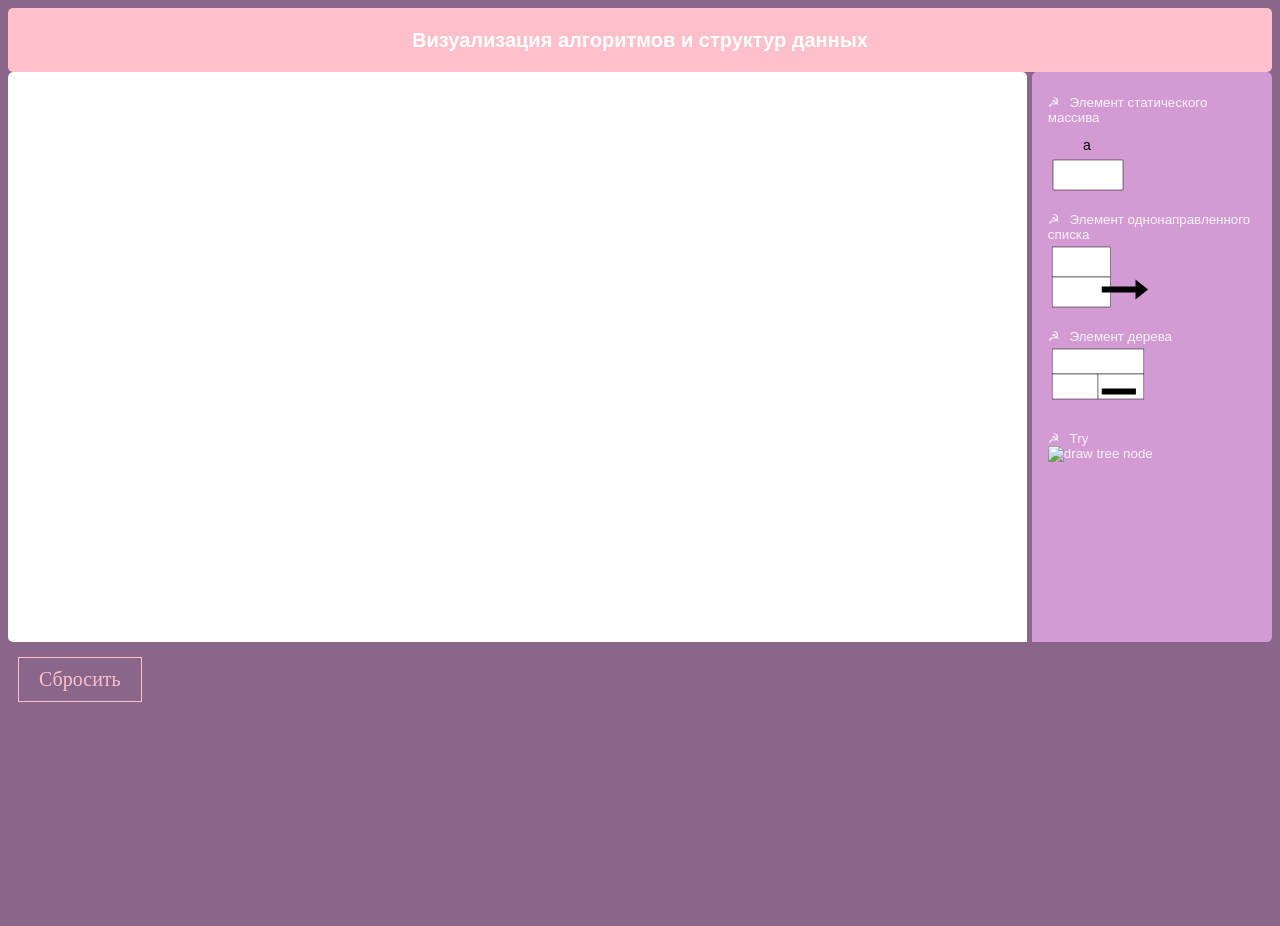
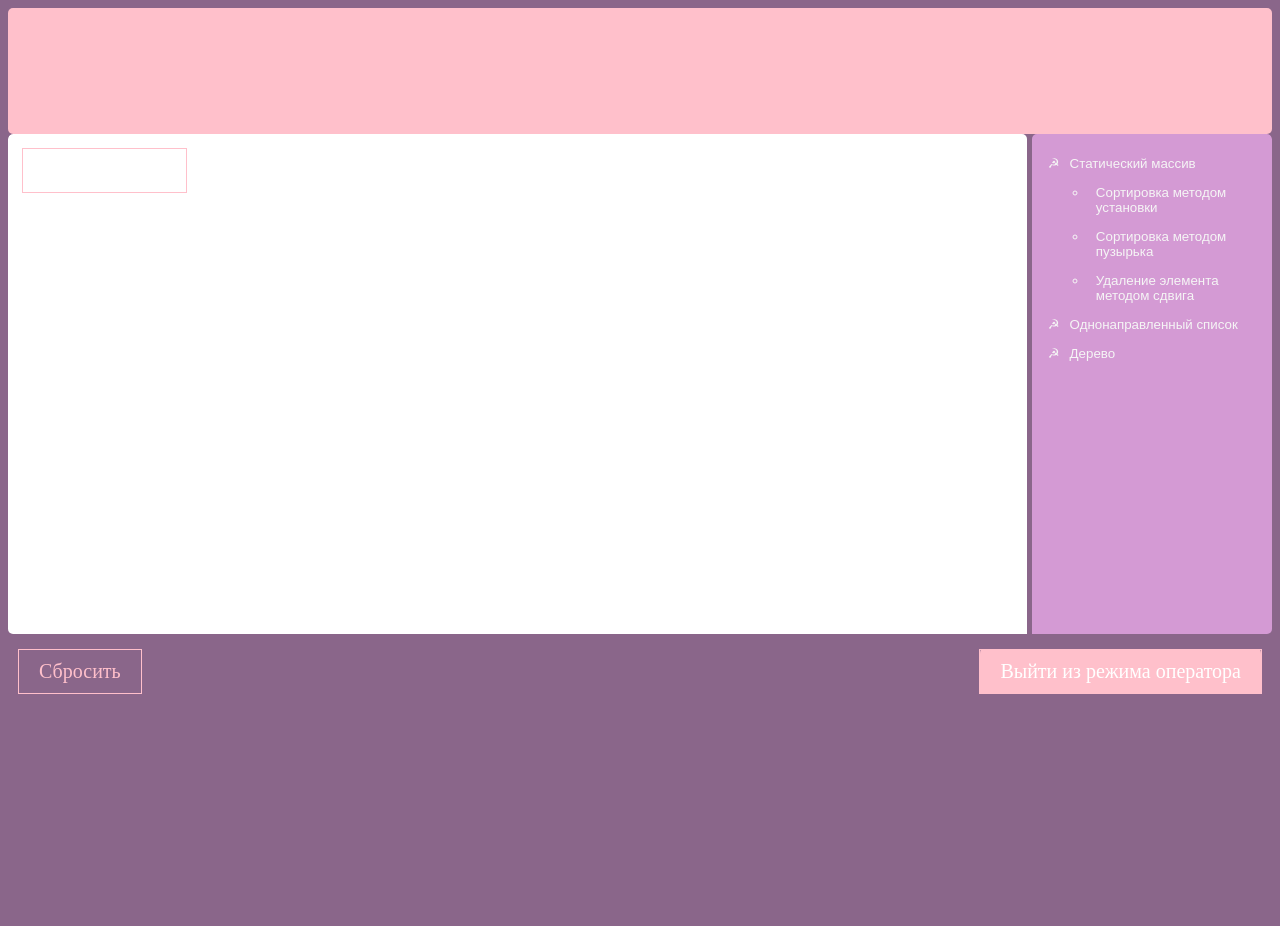
Before and after one commit to helena2505/alg_vis, a PHP site: page / in a window 1280 px wide. Shown: the top 926 px of the page. Run offline with PHP 8.4, Linux system fonts and the light colour scheme.

Commit message:
Added files

```diff
--- a/footer_style.css
+++ b/footer_style.css
@@ -67,3 +67,7 @@
   .btn3:hover::before,.btn4:hover::before{
     height: 0%;
   }
+
+  #op_button {
+    float: right;
+  }
--- a/index.html
+++ b/index.html
@@ -13,7 +13,8 @@
 
 <body>
     <div id="header">
-        <h2>Визуализация алгоритмов и структур данных</h2>
+        <h1>⠀</h1>
+        <h1>⠀</h1>
     </div>
 
     <div id="navigation">
@@ -21,26 +22,35 @@
     </div>
 
     <div id="drawing">
-        <div id="outer-dropzone" class="dropzone"></div>
+        <div id="outer-dropzone" class="dropzone">
+            <button class="btn btn4">Редактировать</button>
+        </div>
         <div id="picturesCol">
             <ul class="menu">
                 <li>
                     <!--Чтобы bullet не отрывалась от названия, тут стоит невидимый пробел между словом и bullet-->
-                    <div>&#9773;⠀Элемент статического массива</div>
-                    <img id="vr" src="variable.svg" width="100" height="70" alt="draw variable">
+                    <div>&#9773;⠀Cтатический массив</div>
+                    <ul>
+                        <li>
+                            Сортировка методом установки
+                        </li>
+                        <li>
+                            Сортировка методом пузырька
+                        </li>
+                        <li>
+                            Удаление элемента методом сдвига
+                        </li>
+                    </ul>
+                    <!--img id="vr" src="variable.svg" width="100" height="70" alt="draw variable"-->
                 </li>
                 <li>
-                    <div>&#9773;⠀Элемент однонаправленного списка</div>
-                    <img id="one_list" src="stack_queue.svg" width="100" height="70" alt="draw variable">
+                    <div>&#9773;⠀Однонаправленный список</div>
+                    <!--img id="one_list" src="stack_queue.svg" width="100" height="70" alt="draw variable"-->
                 </li>
                 <li>
-                    <div>&#9773;⠀Элемент дерева</div>
-                    <img id="tree_node" src="tree_node.svg" width="100" height="70" alt="draw tree node">
+                    <div>&#9773;⠀Дерево</div>
+                    <!--img id="tree_node" src="tree_node.svg" width="100" height="70" alt="draw tree node"-->
                 </li>
-                <li>
-                        <div>&#9773;⠀Try</div>
-                        <img id="try" src="try.svg" width="100" height="70" alt="draw tree node">
-                    </li>
             </ul>
         </div>
     </div>
@@ -48,6 +58,7 @@
     <div id="footer">
         <div class="container">
             <button class="btn btn2">Сбросить</button>
+            <button class="btn btn4" id="op_button">Выйти из режима оператора</button>
         </div>
     </div>
 
--- a/style.css
+++ b/style.css
@@ -15,7 +15,7 @@ body {
 }
 
 #drawing {
-    height: 570px;
+    height: 500px;
     width: auto;
     overflow: hidden;
     border-radius: 5px;
```
Also changed, not shown: tree_node.svg.
